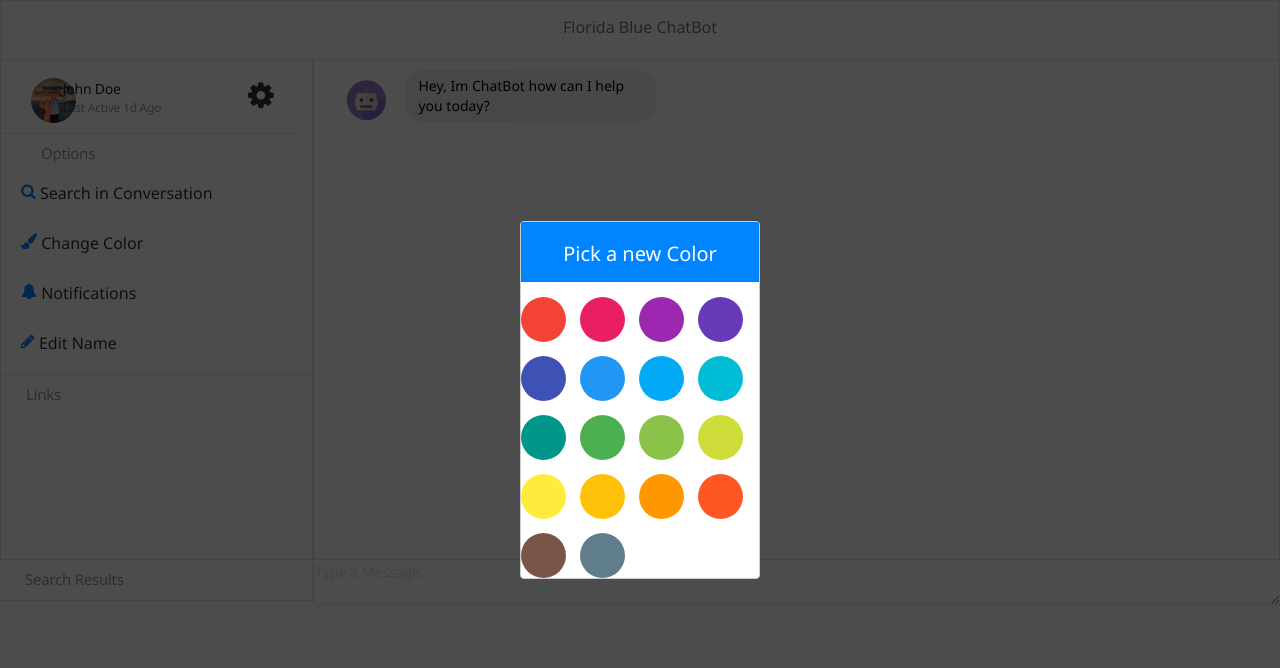
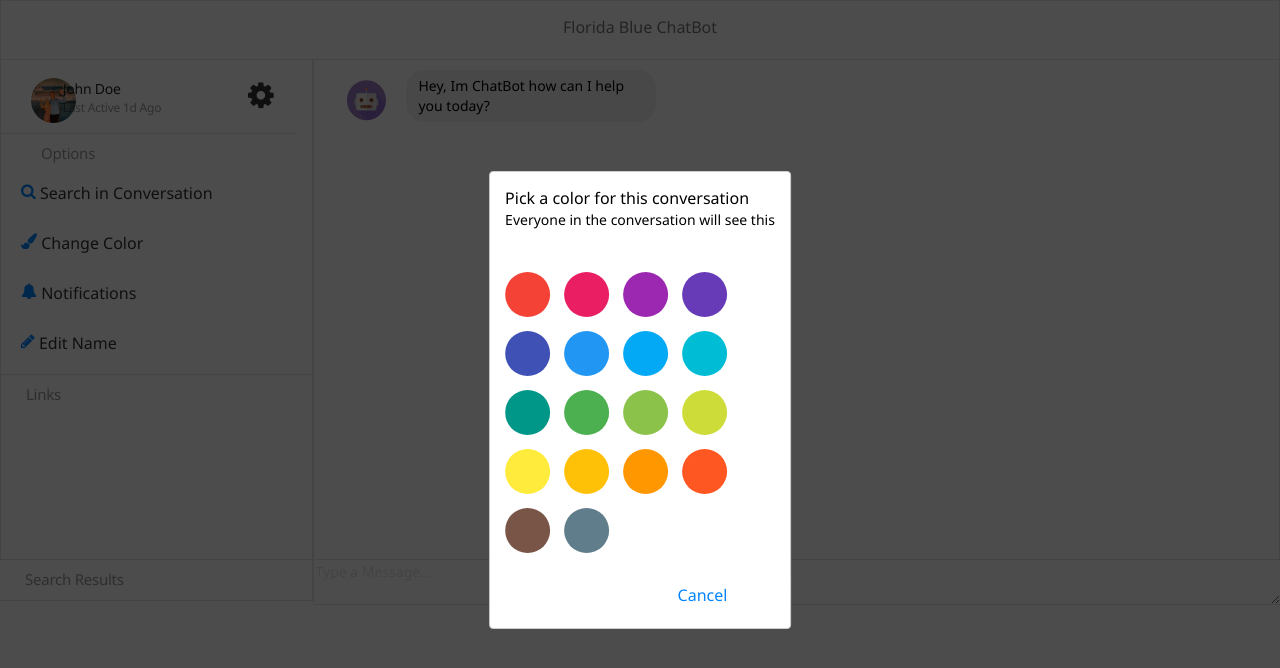
Before and after one commit to angellikgh/react-chatbot, a React (Create React App) app: page / in a window 1280 px wide. Both pictures are taken after a click on the button "Change Color". Shown: the top 668 px of the page. Built offline with nearby package versions, Linux system fonts and the light colour scheme.

Commit message:
Added modal fixed search feature

```diff
--- a/src/App.css
+++ b/src/App.css
@@ -18,12 +18,50 @@
 }
 
 .modal-header {
-    color:white;
+    color:black;
     width:100%;
     height:60px;
-    font-size:20px;
-    margin-bottom:15px;
-    text-align: center;
+    font-size:16px;
+    margin-bottom:25px;
+    font-weight:400;
+    border-bottom:none;
+}
+
+.modal-body {
+    height:100%;
+    width:100%;
+    margin-left:auto;
+    margin-right:auto;
+}
+
+.subtext {
+    font-size: 14px;
+    font-weight: 200;
+}
+
+.btn-cancel {
+    height:20px;
+    margin-left:85px;
+    margin-bottom:30px;
+    font-size:16px;
+    color: #0084ff;
+    background-color:white;
+    border:none;
+}
+.btn-cancel:active {
+    outline:0;
+    background-color:white;
+    border:none;
+}
+
+.btn-cancel:focus {
+    outline: 0;
+    background-color:white;
+    border:none;
+}
+
+.btn-cancel:hover {
+    background-color:white;
 }
 
 .overflow {
--- a/src/App.js
+++ b/src/App.js
@@ -27,7 +27,7 @@
         backgroundColor: 'rgba(0, 0, 0, 0.70)'
     },
     content:{
-        padding: '0',
+        padding: '15',
         overflow: 'hidden',
         top: '50%',
         left: '50%',
@@ -61,7 +61,7 @@
      * */
     handleMessageSubmit = (message) => {
         let {messages} = this.state;
-        let links = [];
+        let linkData = [];
 
         messages.push(message); //The clients request
 
@@ -69,12 +69,12 @@
         MessageAPI.send(message, (res) => {
             //There is link data coming back from the response that is applied to the conversation context
             if(res.link !== null) {
-               links.push({link: res.link, subject: res.subject});
+               linkData.push({link: res.link, subject: res.subject, label: res.label});
             }
 
             messages.push({user: 0, text: res.msg, color: '#f1f0f0'}); //The servers response
 
-            this.setState({messages, links});
+            this.setState({messages, links: linkData});
         });
     };
 
@@ -135,8 +135,18 @@
                 <div className="col-md-3" style={{paddingRight:0}}>
 
                     <Modal isOpen={this.state.modal} contentLabel="Modal" style={customStyles}>
-                        <div className="modal-header" style={{backgroundColor: this.state.color, border:`3px solid ${this.state.color}`}}>Pick a new Color</div>
-                        <CirclePicker onChange={(color) => this.handleColorChange(color)} circleSize={45} />
+                        <div className="modal-header">
+                            Pick a color for this conversation
+                            <p className="subtext">Everyone in the conversation will see this</p>
+                        </div>
+                        <div className="modal-body">
+                            <CirclePicker onChange={(color) => this.handleColorChange(color)} circleSize={45} />
+                        </div>
+                        <div className="row">
+                            <div className="col-md-12 col-sm-12">
+                                <button className="btn btn-default btn-cancel" onClick={this.toggleModal}>Cancel</button>
+                            </div>
+                        </div>
                     </Modal>
 
 
--- a/src/components/Options/LinkContainer/Link/Link.js
+++ b/src/components/Options/LinkContainer/Link/Link.js
@@ -7,7 +7,7 @@
         return (
             <div className="row link-row">
                 <div className="col-md-8">
-                    <a href={this.props.value}><button className="btn btn-success"><span className="fa fa-link"/> {this.props.subject}</button></a>
+                    <a href={this.props.value}><button className={`btn btn-${this.props.label}`}><span className="fa fa-link"/> {this.props.subject}</button></a>
                 </div>
             </div>
         );
--- a/src/components/Options/LinkContainer/Link/style.css
+++ b/src/components/Options/LinkContainer/Link/style.css
@@ -21,3 +21,66 @@
     text-overflow: ellipsis;
     white-space: nowrap;
 }
+
+
+.btn-danger {
+    background-color: white;
+    color: rgb(207, 9, 76);
+    border:1px solid rgb(207, 9, 76);
+    height:40px;
+    width:65%;
+    overflow: hidden;
+    text-overflow: ellipsis;
+    white-space: nowrap;
+}
+
+.btn-danger:hover {
+    color:white;
+    background-color:rgb(207, 9, 76);
+    border:1px solid rgb(207, 9, 76);
+    overflow: hidden;
+    text-overflow: ellipsis;
+    white-space: nowrap;
+}
+
+
+.btn-warning {
+    background-color: white;
+    color: rgb(252, 238, 109);
+    border:1px solid rgb(252, 238, 109);
+    height:40px;
+    width:65%;
+    overflow: hidden;
+    text-overflow: ellipsis;
+    white-space: nowrap;
+}
+
+.btn-warning:hover {
+    color:white;
+    background-color:rgb(252, 238, 109);
+    border:1px solid rgb(252, 238, 109);
+    overflow: hidden;
+    text-overflow: ellipsis;
+    white-space: nowrap;
+}
+
+
+.btn-primary2 {
+    background-color: white;
+    color: #0084ff;
+    border:1px solid #0084ff;
+    height:40px;
+    width:65%;
+    overflow: hidden;
+    text-overflow: ellipsis;
+    white-space: nowrap;
+}
+
+.btn-primary2:hover {
+    color:white;
+    background-color:#0084ff;
+    border:1px solid #0084ff;
+    overflow: hidden;
+    text-overflow: ellipsis;
+    white-space: nowrap;
+}
--- a/src/components/Options/LinkContainer/LinkContainer.js
+++ b/src/components/Options/LinkContainer/LinkContainer.js
@@ -11,7 +11,7 @@
                 <OptionsList name="Links"/>
                 {
                     this.props.data.map((val, key) => {
-                      return (<Link key={key} value={val.link} subject={val.subject} />);
+                      return (<Link key={key} value={val.link} label={val.label} subject={val.subject} />);
                     })
                 }
             </div>
--- a/src/components/SearchBar/SearchBar.js
+++ b/src/components/SearchBar/SearchBar.js
@@ -12,9 +12,7 @@
 
     handleTextChange = (e) => {
         this.setState({value: e.target.value}, () => {
-            if(this.state.value !== '') {
-                this.props.onClick(this.state.value);
-            }
+            this.state.value !== ''? this.props.onClick(this.state.value) : this.props.onClick('somethingthatwillprobalbynotbefoundxxyyzz') //todo LOL
         });
     };
 
```
Also changed, not shown: server.js (+7 -1 lines).
